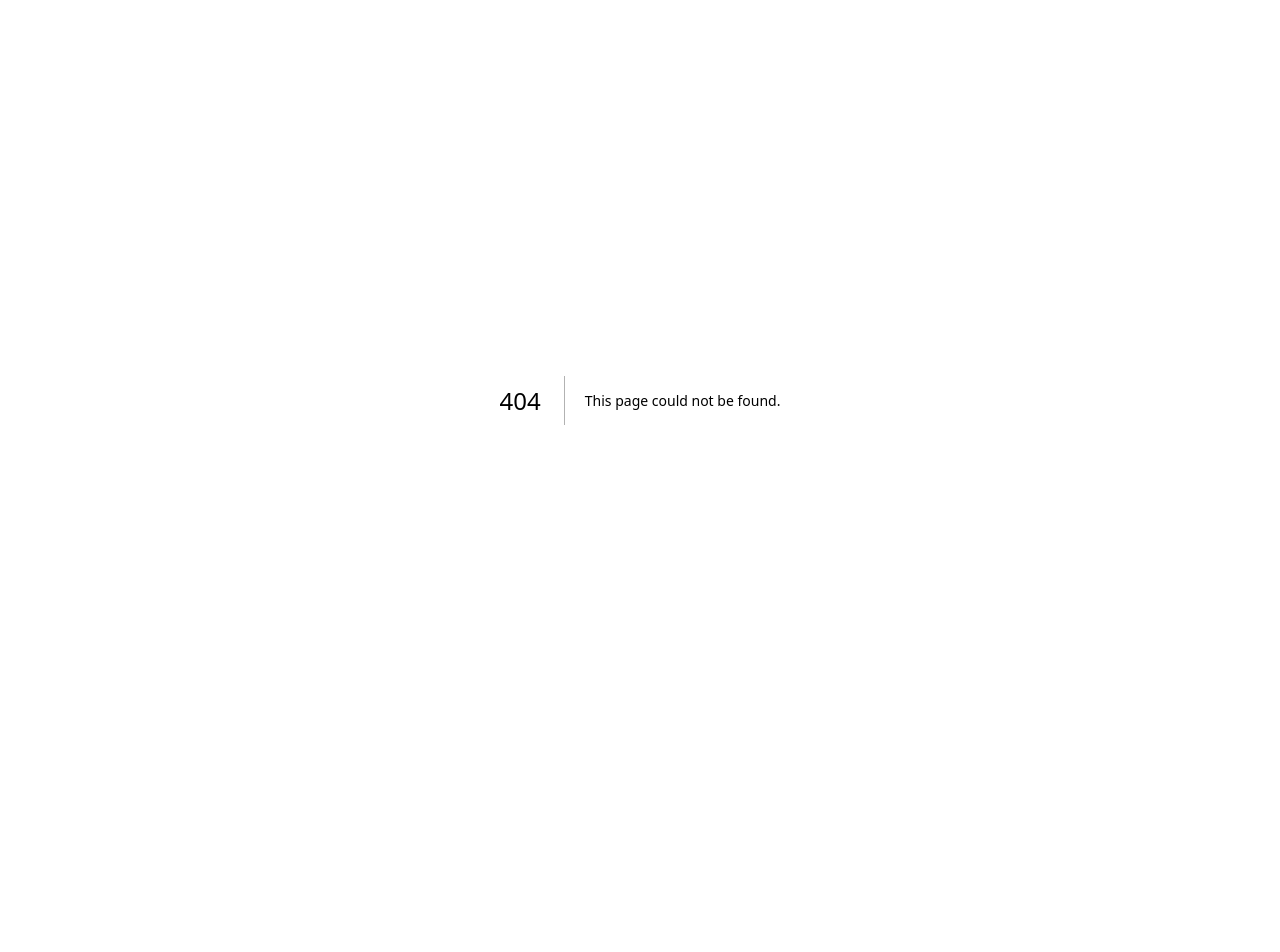
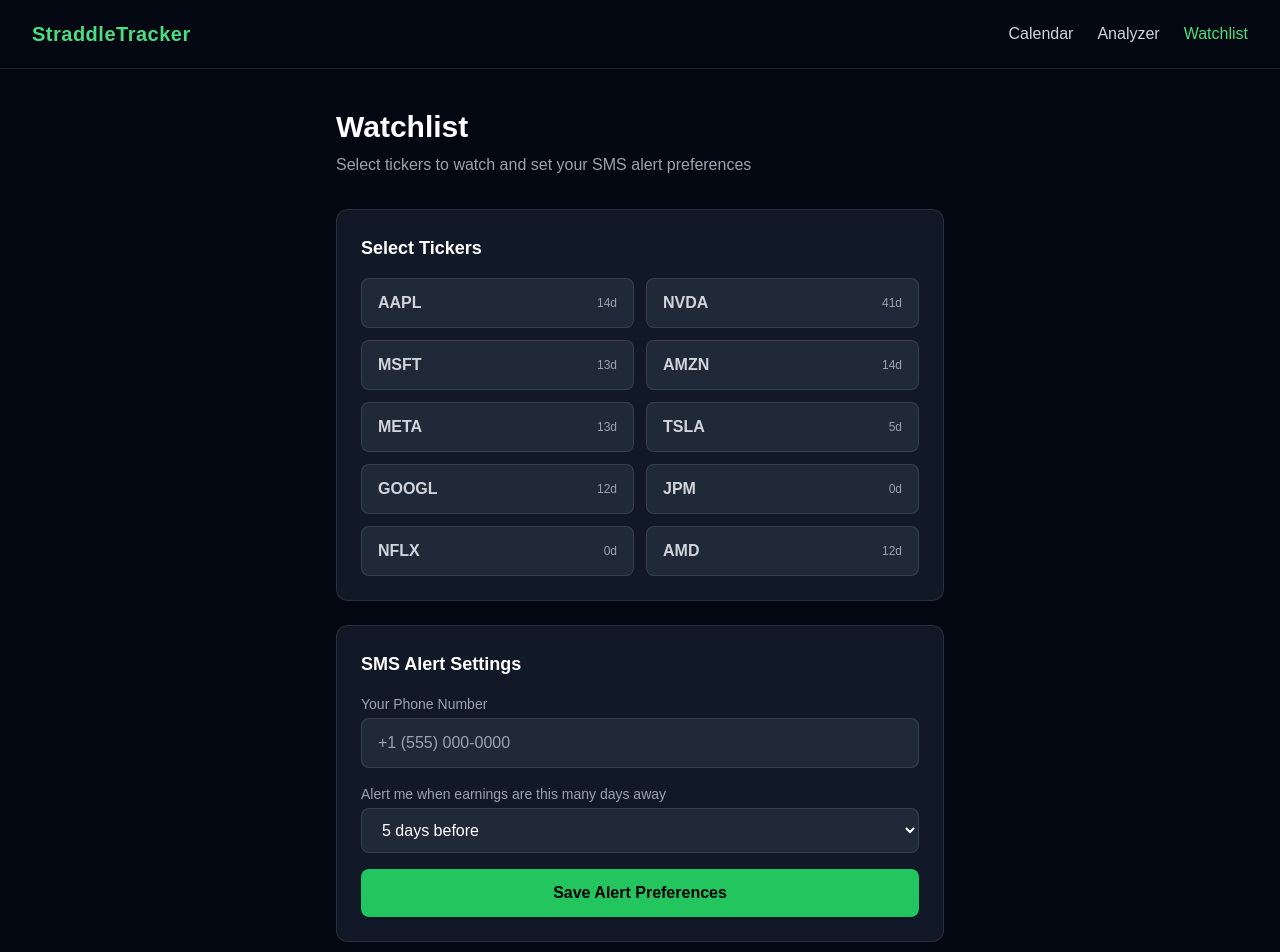
Before and after one commit to mfwilkes/straddle-tracker, a Next.js app: page /watchlist in a window 1280 px wide. Before the commit this address had no page. Shown: the top 952 px of the page. Before the commit the page ends 800 px from the top, so only its background shows below. Built offline with nearby package versions, Linux system fonts and the light colour scheme.

Commit message:
add watchlist page

```diff
--- /dev/null
+++ b/app/watchlist/page.tsx
@@ -0,0 +1,131 @@
+"use client";
+import { useState } from "react";
+
+const STOCKS = [
+  { ticker: "AAPL", name: "Apple", date: "2025-05-01", daysOut: 14 },
+  { ticker: "NVDA", name: "NVIDIA", date: "2025-05-28", daysOut: 41 },
+  { ticker: "MSFT", name: "Microsoft", date: "2025-04-30", daysOut: 13 },
+  { ticker: "AMZN", name: "Amazon", date: "2025-05-01", daysOut: 14 },
+  { ticker: "META", name: "Meta", date: "2025-04-30", daysOut: 13 },
+  { ticker: "TSLA", name: "Tesla", date: "2025-04-22", daysOut: 5 },
+  { ticker: "GOOGL", name: "Alphabet", date: "2025-04-29", daysOut: 12 },
+  { ticker: "JPM", name: "JP Morgan", date: "2025-04-11", daysOut: 0 },
+  { ticker: "NFLX", name: "Netflix", date: "2025-04-17", daysOut: 0 },
+  { ticker: "AMD", name: "AMD", date: "2025-04-29", daysOut: 12 },
+];
+
+export default function Watchlist() {
+  const [watchlist, setWatchlist] = useState<string[]>([]);
+  const [phone, setPhone] = useState("");
+  const [alertDays, setAlertDays] = useState("5");
+  const [saved, setSaved] = useState(false);
+
+  const toggle = (ticker: string) => {
+    setWatchlist(prev =>
+      prev.includes(ticker) ? prev.filter(t => t !== ticker) : [...prev, ticker]
+    );
+  };
+
+  const save = () => {
+    setSaved(true);
+    setTimeout(() => setSaved(false), 3000);
+  };
+
+  const watched = STOCKS.filter(s => watchlist.includes(s.ticker));
+
+  return (
+    <div className="min-h-screen bg-gray-950 text-white">
+      <nav className="flex items-center justify-between px-8 py-5 border-b border-white/10">
+        <a href="/" className="text-green-400 font-bold text-xl tracking-wide">StraddleTracker</a>
+        <div className="flex gap-6">
+          <a href="/calendar" className="text-gray-300 hover:text-green-400 transition-colors font-medium">Calendar</a>
+          <a href="/analyzer" className="text-gray-300 hover:text-green-400 transition-colors font-medium">Analyzer</a>
+          <a href="/watchlist" className="text-green-400 font-medium">Watchlist</a>
+        </div>
+      </nav>
+
+      <div className="max-w-2xl mx-auto px-8 py-10">
+        <h1 className="text-3xl font-bold mb-2">Watchlist</h1>
+        <p className="text-gray-400 mb-8">Select tickers to watch and set your SMS alert preferences</p>
+
+        {/* Stock Selection */}
+        <div className="bg-gray-900 border border-white/10 rounded-xl p-6 mb-6">
+          <h2 className="text-lg font-semibold mb-4">Select Tickers</h2>
+          <div className="grid grid-cols-2 gap-3">
+            {STOCKS.map(stock => (
+              <button
+                key={stock.ticker}
+                onClick={() => toggle(stock.ticker)}
+                className={`flex items-center justify-between px-4 py-3 rounded-lg border transition-colors ${
+                  watchlist.includes(stock.ticker)
+                    ? "border-green-400 bg-green-400/10 text-green-400"
+                    : "border-white/10 bg-gray-800 text-gray-300 hover:border-white/30"
+                }`}
+              >
+                <span className="font-bold">{stock.ticker}</span>
+                <span className="text-xs opacity-70">{stock.daysOut}d</span>
+              </button>
+            ))}
+          </div>
+        </div>
+
+        {/* Alert Settings */}
+        <div className="bg-gray-900 border border-white/10 rounded-xl p-6 mb-6">
+          <h2 className="text-lg font-semibold mb-4">SMS Alert Settings</h2>
+          <div className="space-y-4">
+            <div>
+              <label className="text-gray-400 text-sm mb-1 block">Your Phone Number</label>
+              <input
+                className="w-full bg-gray-800 border border-white/10 rounded-lg px-4 py-3 text-white focus:outline-none focus:border-green-400"
+                placeholder="+1 (555) 000-0000"
+                value={phone}
+                onChange={e => setPhone(e.target.value)}
+                type="tel"
+              />
+            </div>
+            <div>
+              <label className="text-gray-400 text-sm mb-1 block">Alert me when earnings are this many days away</label>
+              <select
+                className="w-full bg-gray-800 border border-white/10 rounded-lg px-4 py-3 text-white focus:outline-none focus:border-green-400"
+                value={alertDays}
+                onChange={e => setAlertDays(e.target.value)}
+              >
+                <option value="3">3 days before</option>
+                <option value="5">5 days before</option>
+                <option value="7">7 days before</option>
+                <option value="10">10 days before</option>
+              </select>
+            </div>
+            <button
+              onClick={save}
+              className="w-full bg-green-500 hover:bg-green-400 text-black font-bold py-3 rounded-lg transition-colors"
+            >
+              {saved ? "✓ Saved!" : "Save Alert Preferences"}
+            </button>
+          </div>
+        </div>
+
+        {/* Active Watchlist */}
+        {watched.length > 0 && (
+          <div className="bg-gray-900 border border-white/10 rounded-xl p-6">
+            <h2 className="text-lg font-semibold mb-4">Your Watchlist</h2>
+            <div className="space-y-3">
+              {watched.map(stock => (
+                <div key={stock.ticker} className="flex items-center justify-between bg-gray-800 rounded-lg px-4 py-3">
+                  <div>
+                    <span className="text-green-400 font-bold mr-3">{stock.ticker}</span>
+                    <span className="text-gray-300 text-sm">{stock.name}</span>
+                  </div>
+                  <div className="flex items-center gap-4">
+                    <span className="text-gray-400 text-sm">{stock.date}</span>
+                    <span className="text-gray-300 text-sm">{stock.daysOut}d out</span>
+                  </div>
+                </div>
+              ))}
+            </div>
+          </div>
+        )}
+      </div>
+    </div>
+  );
+}
```
